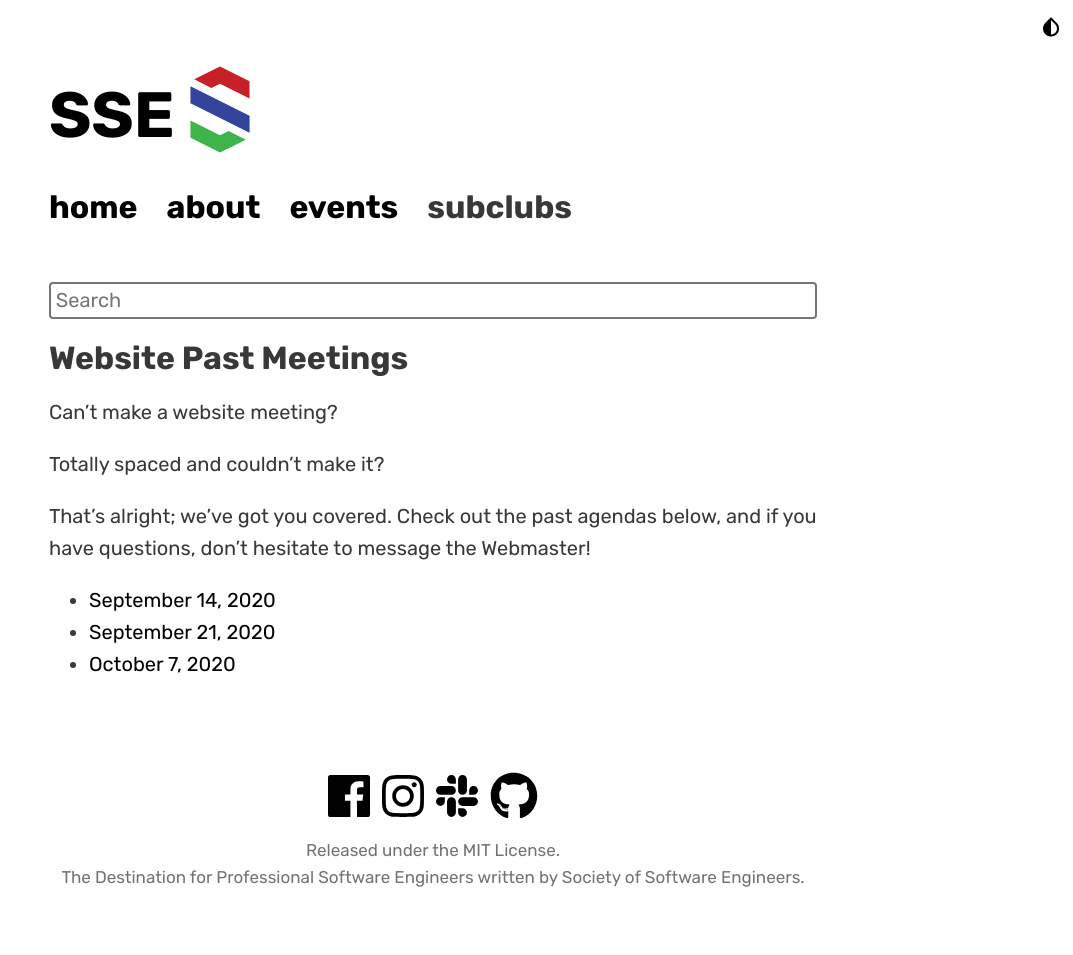
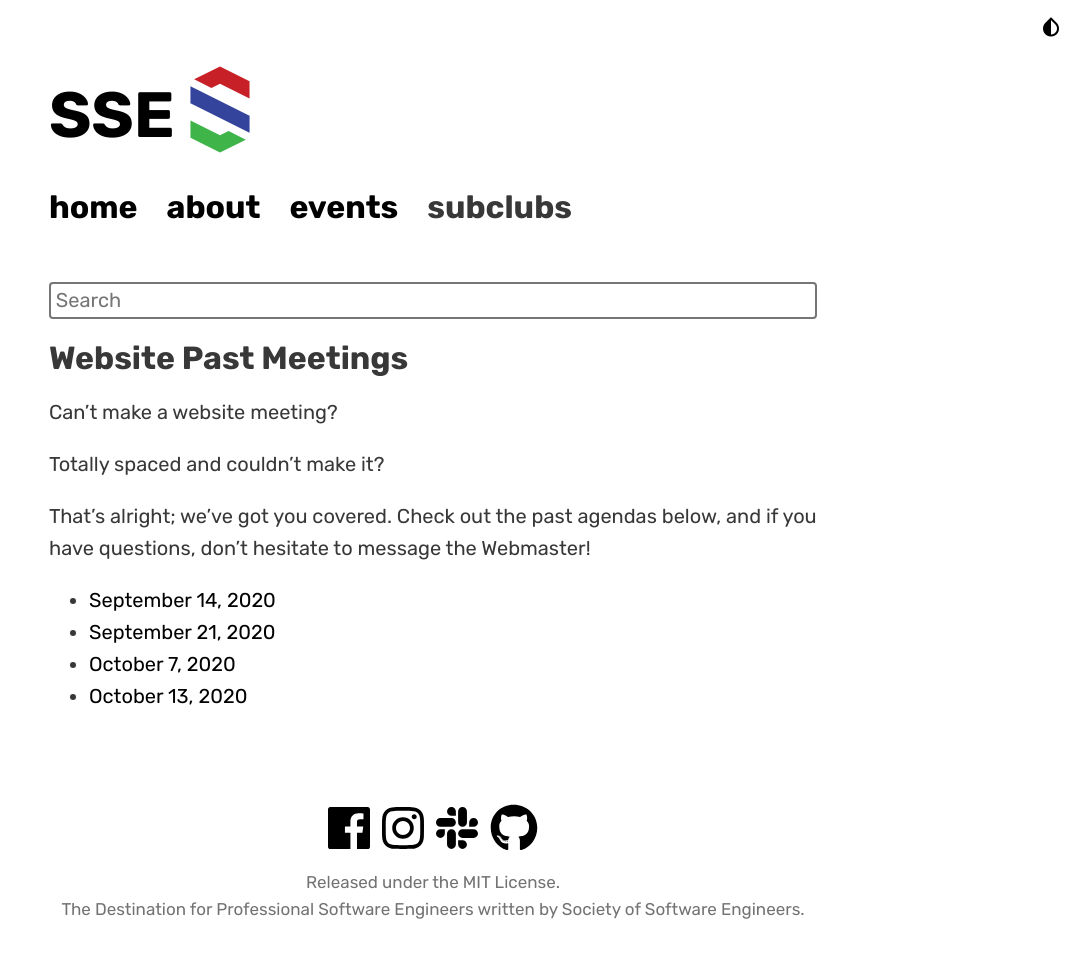
Before and after one commit to msoe-sse/msoe-sse.github.io, a Jekyll site: the page built from _events/pastMeetings.md, in a window 1280 px wide. Shown: the whole page, without its empty margins (207-1280 px from the left). Built offline with Jekyll 4.4.1, drawn with Linux system fonts in a browser that asks for light colours; nearby versions of some CDN libraries; some web fonts are replaced; before the commit the page ends 923 px from its top, so only the background shows below that.

Commit message:
Update pastMeetings.yml

```diff
--- a/_data/pastMeetings.yml
+++ b/_data/pastMeetings.yml
@@ -6,3 +6,6 @@
 
 - date: October 7, 2020
   link: https://docs.google.com/document/d/1sXlKI_Y23JyD66cwKjvr1wd7zZeBO9rYZq70gQmGBFw/edit?usp=sharing
+
+- date: October 13, 2020
+  link: https://docs.google.com/document/d/1SCbqZxgThgA4bPZDdq4qMQbWhY3EGPwYsl7UFyLPCIY/edit?usp=sharing
```
